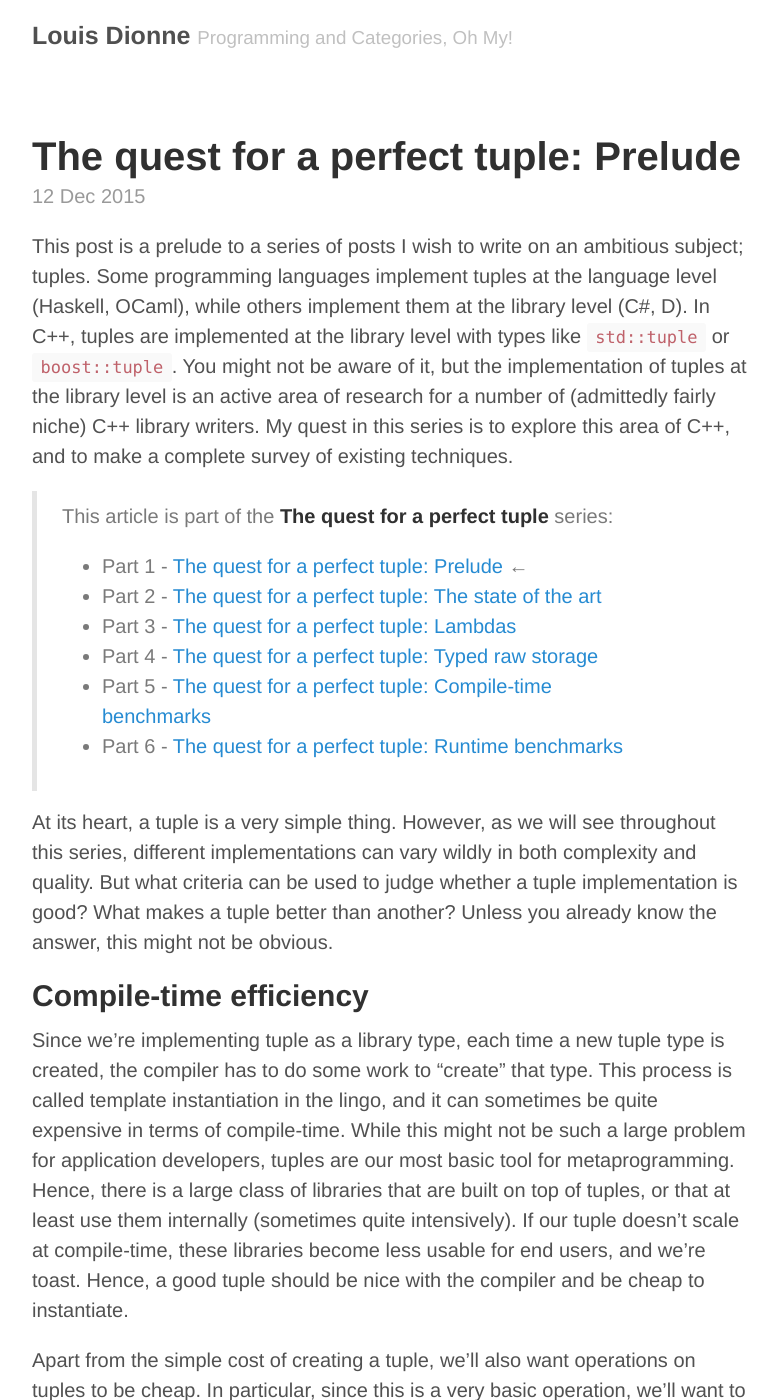
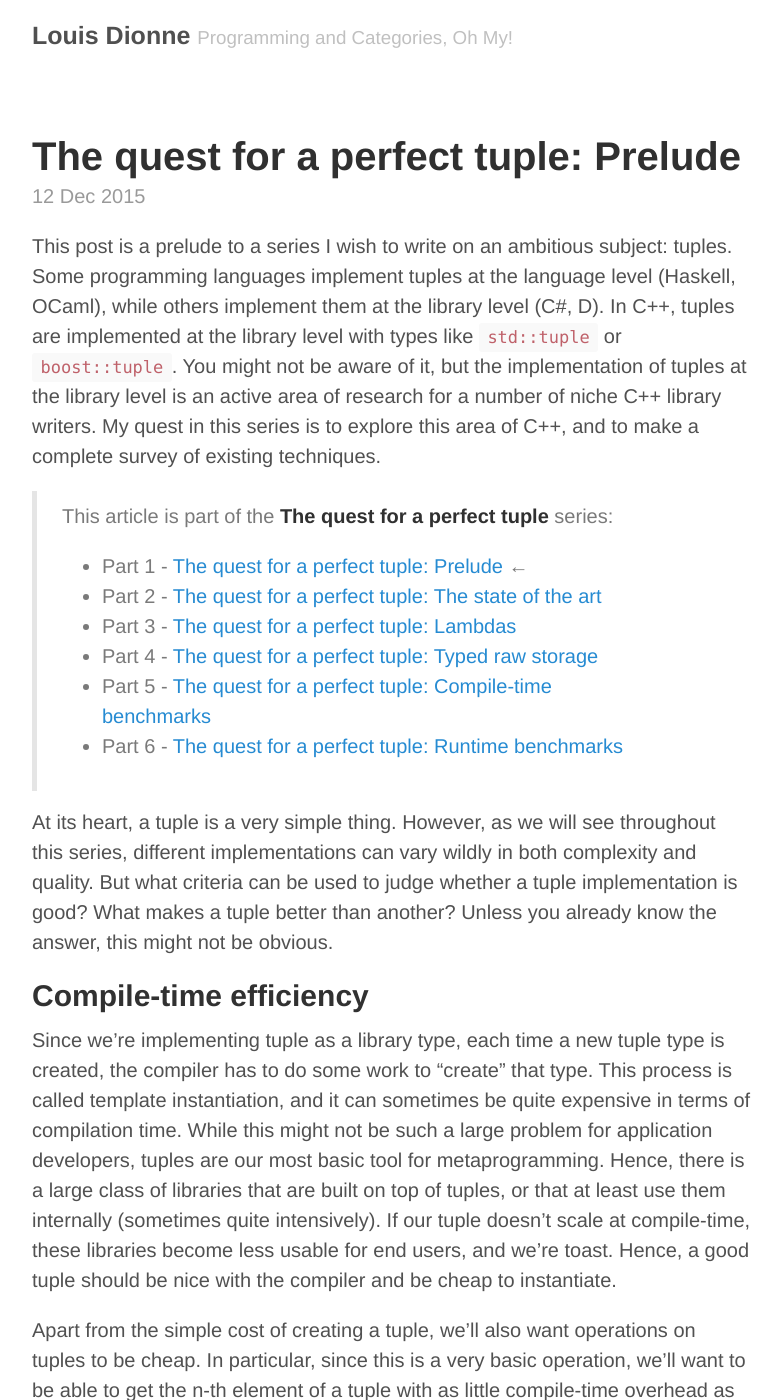
Before and after one commit to ldionne/ldionne.github.io, a Jekyll site: the page built from _posts/perfect-tuple/2015-12-12-prelude.md, in a window 1280 px wide and 1400 px high. Shown: the whole window, without its empty margins (248-1029 px from the left). Built offline with Jekyll 4.4.1, drawn with Linux system fonts in a browser that asks for light colours; comment, search, counter and statistics services are not loaded; some of the changed text lies outside the part shown.

Commit message:
[tuple-quest] Minor reformulations

```diff
--- a/_posts/perfect-tuple/2015-12-12-prelude.md
+++ b/_posts/perfect-tuple/2015-12-12-prelude.md
@@ -6,15 +6,14 @@ tags: tuple metaprogramming
 series: "The quest for a perfect tuple"
 ---
 
-This post is a prelude to a series of posts I wish to write on an ambitious
-subject; tuples. Some programming languages implement tuples at the language
+This post is a prelude to a series I wish to write on an ambitious subject:
+tuples. Some programming languages implement tuples at the language
 level (Haskell, OCaml), while others implement them at the library level
 (C#, D). In C++, tuples are implemented at the library level with types like
 `std::tuple` or `boost::tuple`. You might not be aware of it, but the
 implementation of tuples at the library level is an active area of research
-for a number of (admittedly fairly niche) C++ library writers. My quest
-in this series is to explore this area of C++, and to make a complete survey
-of existing techniques.
+for a number of niche C++ library writers. My quest in this series is to
+explore this area of C++, and to make a complete survey of existing techniques.
 
 {% include series.html %}
 
@@ -27,9 +26,9 @@ answer, this might not be obvious.
 ## Compile-time efficiency
 Since we're implementing tuple as a library type, each time a new tuple type
 is created, the compiler has to do some work to "create" that type. This
-process is called template instantiation in the lingo, and it can sometimes
-be quite expensive in terms of compile-time. While this might not be such a
-large problem for application developers, tuples are our most basic tool for
+process is called template instantiation, and it can sometimes be quite
+expensive in terms of compilation time. While this might not be such a large
+problem for application developers, tuples are our most basic tool for
 metaprogramming. Hence, there is a large class of libraries that are built on
 top of tuples, or that at least use them internally (sometimes quite intensively).
 If our tuple doesn't scale at compile-time, these libraries become less usable
@@ -74,7 +73,7 @@ implementations can provide with ease.
 Ideally, we'd like to be able to use tuples inside constant expressions.
 This restricts the operations that we can use inside an implementation,
 since we must stay `constexpr`-friendly. This is not the most important
-point, since anything written with `constexpr` can be done at the type-
+point, since anything written with `constexpr` can be done at the type
 level, and chances are that you don't need your tuples to be `constexpr`
 as much as you think. However, this is still a nice-to-have.
 
@@ -96,8 +95,8 @@ interface, so sticking to `std::tuple` is by no means a _must have_.
 
 ## Conclusion
 
-By now, you should hopefully have a feel for what are the challenges of
-designing a good tuple implementation, and why we might want to explore
+By now, you should hopefully have a feel for what the challenges of
+designing a good tuple implementation are, and why we might want to explore
 many different implementations. The next few posts in this series will
 introduce different implementation techniques, and finally we'll benchmark
 all the techniques that have been presented in a sort
```
Also changed, not shown: _posts/perfect-tuple/2015-12-13-state-of-the-art.md (+9 -10 lines).
